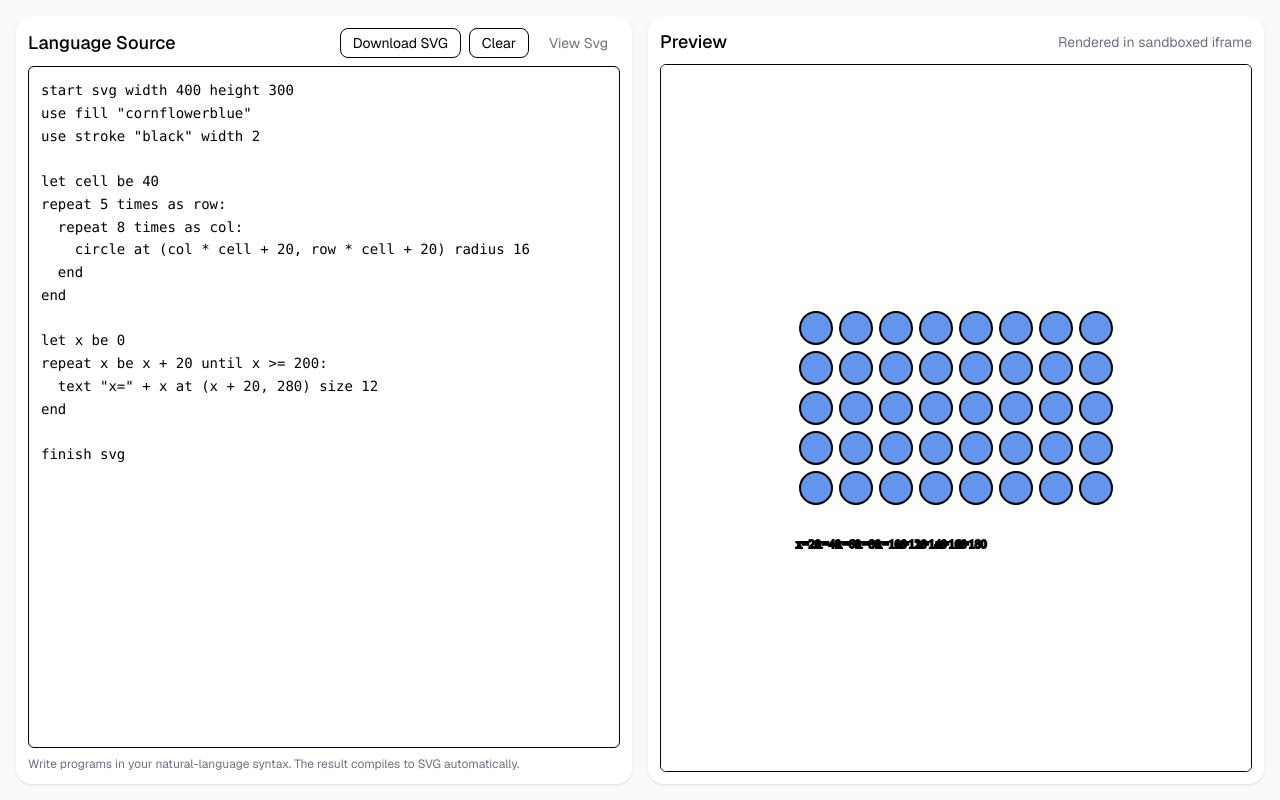
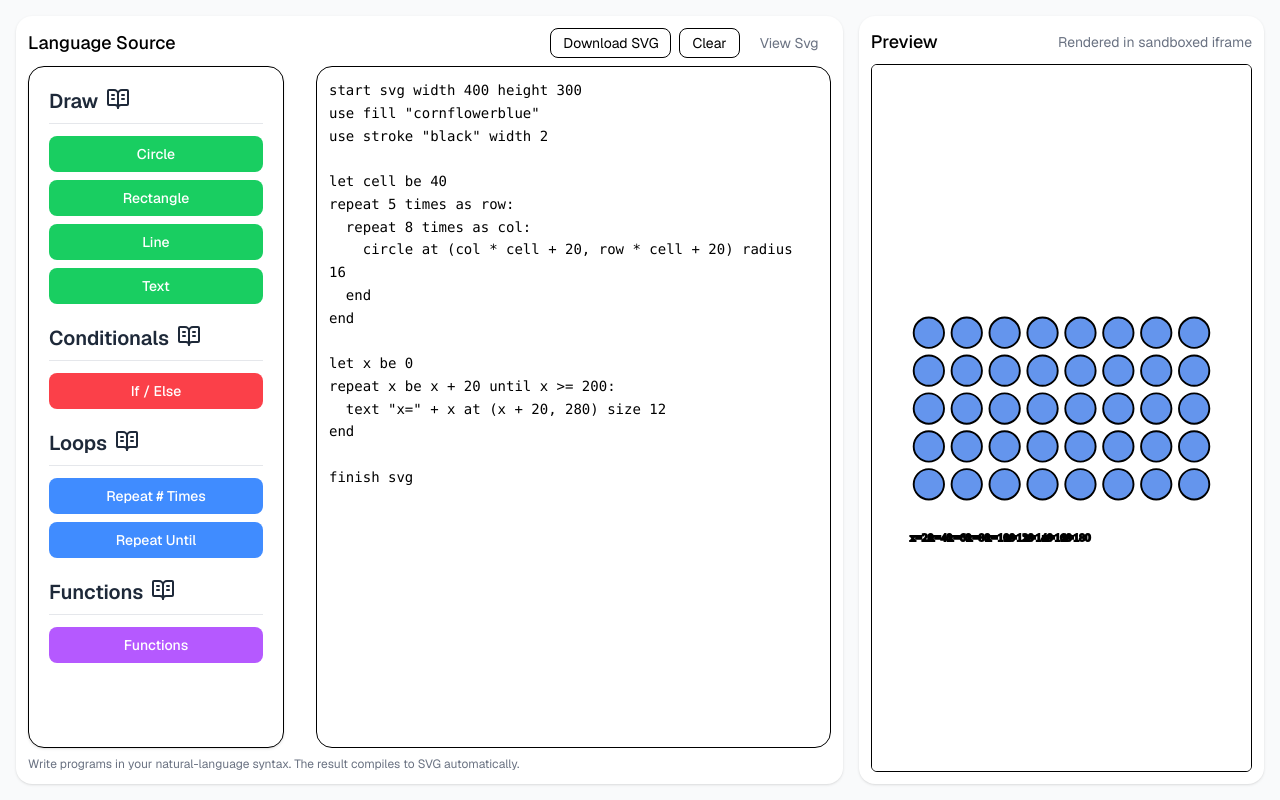
Before and after one commit to isaak1294/uvec-2025, a Next.js app: page / in a window 1280 px wide. Built offline with nearby package versions, Linux system fonts and the light colour scheme.

Commit message:
Added items adder

```diff
--- a/app/SvgLivePreview.tsx
+++ b/app/SvgLivePreview.tsx
@@ -1,6 +1,8 @@
 "use client";
 import React, { useEffect, useMemo, useRef, useState } from "react";
 import { compileAndRenderSVG } from "./lib/svgLang/interpreter";
+
+import { BookOpenText } from "lucide-react";
 
 export default function SvgLivePreview() {
   // --- Sample program in your language ---
@@ -22,20 +24,14 @@ end
 
 finish svg`;
 
-  // --- Left editor: your language ---
   const [langText, setLangText] = useState<string>(sampleLang);
-
-  // --- Middle/Right editor: generated SVG (editable if user wants to tweak) ---
   const [svgText, setSvgText] = useState<string>("");
   const [compileError, setCompileError] = useState<string | null>(null);
+  const [srcDoc, setSrcDoc] = useState<string>("");
+  const [leftPanelMode, setLeftPanelMode] = useState<"code" | "svg">("code");
+  const iframeRef = useRef<HTMLIFrameElement | null>(null);
+  const textAreaRef = useRef<HTMLTextAreaElement>(null);
 
-  // --- Iframe preview doc ---
-  const [srcDoc, setSrcDoc] = useState<string>("");
-  const iframeRef = useRef<HTMLIFrameElement | null>(null);
-
-  const [leftPanelMode, setLeftPanelMode] = useState<"code" | "svg">("code");
-
-  // Compile language → SVG (debounced)
   useEffect(() => {
     let cancelled = false;
     const tid = setTimeout(() => {
@@ -57,17 +53,18 @@ finish svg`;
     };
   }, [langText]);
 
-  // When svgText changes, update iframe srcDoc
   useEffect(() => {
     setSrcDoc(wrapSvgForIframe(svgText));
   }, [svgText]);
 
   const hasSvgTag = useMemo(() => /<svg[\s>]/i.test(svgText), [svgText]);
 
+  //AI GENERATED
   function wrapSvgForIframe(svg: string) {
     return `<!doctype html><html><head><meta charset="utf-8"><meta name="viewport" content="width=device-width,initial-scale=1"></head><body style="margin:0;display:flex;align-items:center;justify-content:center;height:100vh;background:#fff;">${svg}</body></html>`;
   }
 
+  //AI GENERATED
   function handleDownload() {
     const blob = new Blob([svgText], { type: "image/svg+xml;charset=utf-8" });
     const url = URL.createObjectURL(blob);
@@ -85,10 +82,22 @@ finish svg`;
 finish svg`);
   }
 
+  function insertAtCursor(text: string) {
+    const textarea = textAreaRef.current;
+    if (!textarea) return;
+
+    const start = textarea.selectionStart;
+    const end = textarea.selectionEnd;
+
+    const newValue =
+      textarea.value.substring(0, start) + text + textarea.value.substring(end);
+
+    textarea.value = newValue;
+  }
+
   return (
-    <div className="h-screen w-screen grid grid-cols-2 gap-4 p-4 bg-gray-50">
-      {/* Language editor */}
-      <div className="flex flex-col rounded-2xl shadow p-3 bg-white">
+    <div className="h-screen w-screen grid grid-cols-3 gap-4 p-4 bg-gray-50">
+      <div className="flex flex-col rounded-2xl shadow p-3 col-span-2 bg-white">
         {leftPanelMode == "code" ? (
           <>
             <div className="flex items-center justify-between mb-2">
@@ -116,12 +125,106 @@ finish svg`);
               </div>
             </div>
 
-            <textarea
-              value={langText}
-              onChange={(e) => setLangText(e.target.value)}
-              className="flex-1 resize-none w-full p-3 rounded-md border font-mono text-sm leading-relaxed outline-none"
-              style={{ minHeight: 0 }}
-            />
+            <div className="flex h-full gap-8">
+              <div className="border rounded-2xl p-5 shadow-sm bg-white w-64">
+                <h1 className="text-xl font-semibold mb-3 text-gray-800 border-b border-gray-200 pb-2 flex gap-2">
+                  Draw
+                  <BookOpenText
+                    className="hover:text-green-600 transition-colors cursor-pointer"
+                    onClick={() => {
+                      alert("open doc");
+                    }}
+                  />
+                </h1>
+                <div className="flex flex-col gap-2 mb-5">
+                  <button
+                    onClick={() => insertAtCursor("circle at (x,y) radius r")}
+                    className="text-sm font-medium bg-green-500/90 hover:bg-green-500 text-white w-full py-2 rounded-lg transition-colors"
+                  >
+                    Circle
+                  </button>
+                  <button
+                    onClick={() =>
+                      insertAtCursor("rect at (x, y) width w height h")
+                    }
+                    className="text-sm font-medium bg-green-500/90 hover:bg-green-500 text-white w-full py-2 rounded-lg transition-colors"
+                  >
+                    Rectangle
+                  </button>
+                  <button
+                    onClick={() =>
+                      insertAtCursor("line from (x1, y1) to (x2, y2)")
+                    }
+                    className="text-sm font-medium bg-green-500/90 hover:bg-green-500 text-white w-full py-2 rounded-lg transition-colors"
+                  >
+                    Line
+                  </button>
+                  <button
+                    onClick={() =>
+                      insertAtCursor(`text "content" at (x, y) size s`)
+                    }
+                    className="text-sm font-medium bg-green-500/90 hover:bg-green-500 text-white w-full py-2 rounded-lg transition-colors"
+                  >
+                    Text
+                  </button>
+                </div>
+
+                <h1 className="text-xl font-semibold mb-3 text-gray-800 border-b border-gray-200 pb-2 flex gap-2">
+                  Conditionals
+                  <BookOpenText
+                    className="hover:text-red-600 transition-colors cursor-pointer"
+                    onClick={() => {
+                      alert("open doc");
+                    }}
+                  />
+                </h1>
+                <div className="flex flex-col gap-2 mb-5">
+                  <button className="text-sm font-medium bg-red-500/90 hover:bg-red-500 text-white w-full py-2 rounded-lg transition-colors">
+                    If / Else
+                  </button>
+                </div>
+
+                <h1 className="text-xl font-semibold mb-3 text-gray-800 border-b border-gray-200 pb-2 flex gap-2">
+                  Loops
+                  <BookOpenText
+                    className="hover:text-blue-600 transition-colors cursor-pointer"
+                    onClick={() => {
+                      alert("open doc");
+                    }}
+                  />
+                </h1>
+                <div className="flex flex-col gap-2 mb-5">
+                  <button className="text-sm font-medium bg-blue-500/90 hover:bg-blue-500 text-white w-full py-2 rounded-lg transition-colors">
+                    Repeat # Times
+                  </button>
+                  <button className="text-sm font-medium bg-blue-500/90 hover:bg-blue-500 text-white w-full py-2 rounded-lg transition-colors">
+                    Repeat Until
+                  </button>
+                </div>
+
+                <h1 className="text-xl font-semibold mb-3 text-gray-800 border-b border-gray-200 pb-2 flex gap-2">
+                  Functions
+                  <BookOpenText
+                    className="hover:text-purple-600 transition-colors cursor-pointer"
+                    onClick={() => {
+                      alert("open doc");
+                    }}
+                  />
+                </h1>
+                <div className="flex flex-col gap-2 mb-5">
+                  <button className="text-sm font-medium bg-purple-500/90 hover:bg-purple-500 text-white w-full py-2 rounded-lg transition-colors">
+                    Functions
+                  </button>
+                </div>
+              </div>
+              <textarea
+                ref={textAreaRef}
+                value={langText}
+                onChange={(e) => setLangText(e.target.value)}
+                className="flex-1 resize-none w-full p-3 rounded-2xl border font-mono text-sm leading-relaxed outline-none"
+                style={{ minHeight: 0 }}
+              />
+            </div>
 
             <p className="mt-2 text-xs text-gray-500">
               Write programs in your natural-language syntax. The result
@@ -163,7 +266,6 @@ finish svg`);
         )}
       </div>
 
-      {/* Iframe preview */}
       <div className="flex flex-col rounded-2xl shadow p-3 bg-white">
         <div className="flex items-center justify-between mb-2">
           <h2 className="text-lg font-medium">Preview</h2>
```
